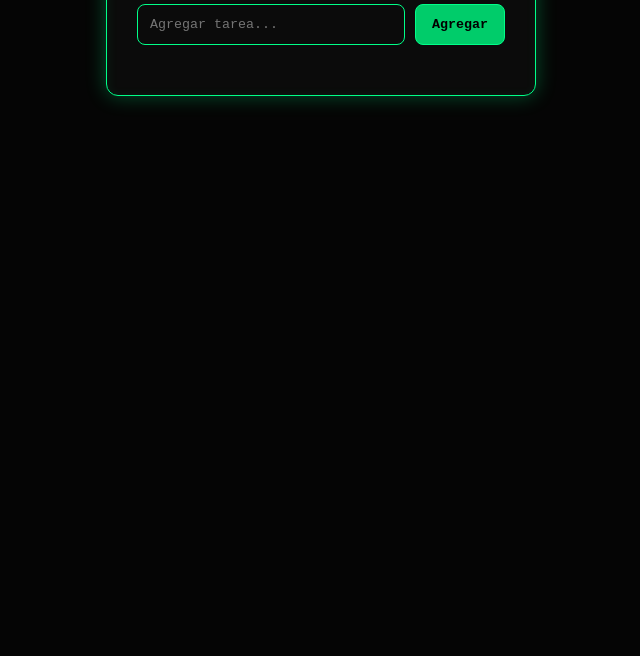
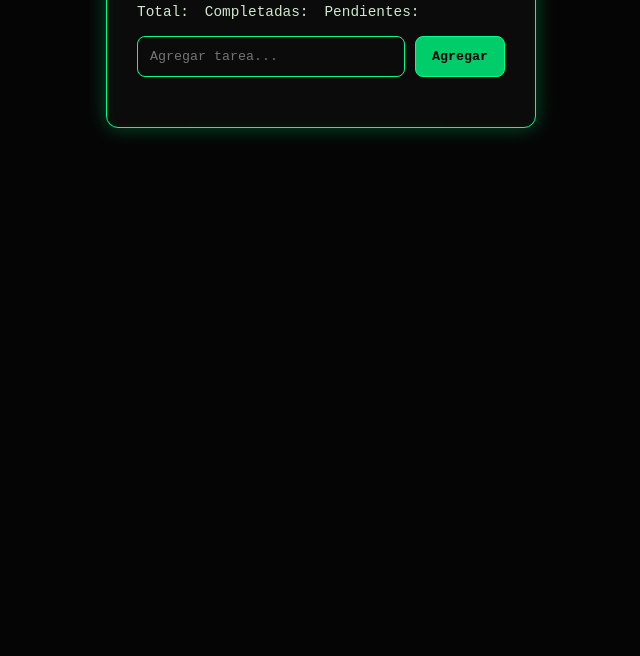
Before and after one commit to JuanTosetti/todo-app, a plain HTML site: page index.html in a window 1280 px wide. Shown: the part 144-800 px from the top of the page, without its empty margins (319-959 px from the left). Drawn offline with nearby package versions, Linux system fonts and the light colour scheme.

Commit message:
Agrego stats, html , estilos y js

```diff
--- a/app.js
+++ b/app.js
@@ -51,6 +51,7 @@ function agregarTarea() {
 
 	renderizarTareas();
 	guardarEnLocalStorage();
+    actualizarStats();
 	showToast("Tarea agregada", 2000);
 }
 
@@ -64,6 +65,7 @@ function borrarTarea(index) {
 	tareas.splice(index, 1);
 	renderizarTareas();
 	guardarEnLocalStorage();
+    actualizarStats();
 	showToast("Tarea eliminada", 2000);
 }
 
@@ -72,6 +74,7 @@ function toggleCompletar(index) {
 	tareas[index].completada = !tareas[index].completada;
 	renderizarTareas();
 	guardarEnLocalStorage();
+    actualizarStats();
 	showToast("Tarea actualizada", 2000);
 }
 
@@ -86,6 +89,7 @@ function cargarDesdeLocalStorage() {
 		tareas = JSON.parse(data);
 		renderizarTareas();
 	}
+    actualizarStats();
 }
 
 /* TOASTS */
@@ -106,5 +110,24 @@ function showToast(mensaje, duracion = 3000) {
 	}, duracion);
 }
 
+//Funcion stats
+function actualizarStats(){
+    const total = tareas.length;
+    const completadas = tareas.filter(t => t.completada).length;
+    const pendientes = total -completadas;
+
+    const elTotal = document.getElementById("total");
+    const elCompletada = document.getElementById("completadas");
+    const elPendientes = document.getElementById("pendientes");
+
+    //Controlar que existen en el DOM
+    if(!elTotal || !elCompletada || elPendientes) return;
+
+    elTotal.textContent = total;
+    elCompletada.textContent = completadas;
+    elPendientes.textContent = pendientes;
+}
+
+
 //Init
 cargarDesdeLocalStorage();
--- a/index.html
+++ b/index.html
@@ -1,5 +1,6 @@
 <!DOCTYPE html>
 <html lang="es">
+
 <head>
   <meta charset="UTF-8" />
   <meta name="viewport" content="width=device-width, initial-scale=1.0" />
@@ -14,13 +15,15 @@
   <main class="container">
     <h1 class="title">To-Do App</h1>
 
+    <div id="stats" class="stats">
+      <span>Total: <strong id="total"></strong></span>
+      <span>Completadas: <strong id="completadas"></strong></span>
+      <span>Pendientes: <strong id="pendientes"></strong></span>
+    </div>
+
+
     <form id="formTarea" autocomplete="off" class="form">
-			<input
-				id="inputTarea"
-				type="text"
-				placeholder="Agregar tarea..."
-				required
-			/>
+      <input id="inputTarea" type="text" placeholder="Agregar tarea..." required />
       <button type="submit" id="btnAgregar" class="btn">Agregar</button>
     </form>
 
@@ -32,4 +35,5 @@
 
   <script src="app.js"></script>
 </body>
+
 </html>
--- a/style.css
+++ b/style.css
@@ -191,3 +191,13 @@ button:hover {
 	opacity: 1;
 	transform: translateY(0);
 }
+
+/* Stats */
+
+.stats {
+	display: flex;
+	gap: 1rem;
+	margin-bottom: 1rem;
+	font-size: 0.9rem;
+	opacity: .9;
+}
```
Lines whose indentation alone changed are shown as unchanged.
